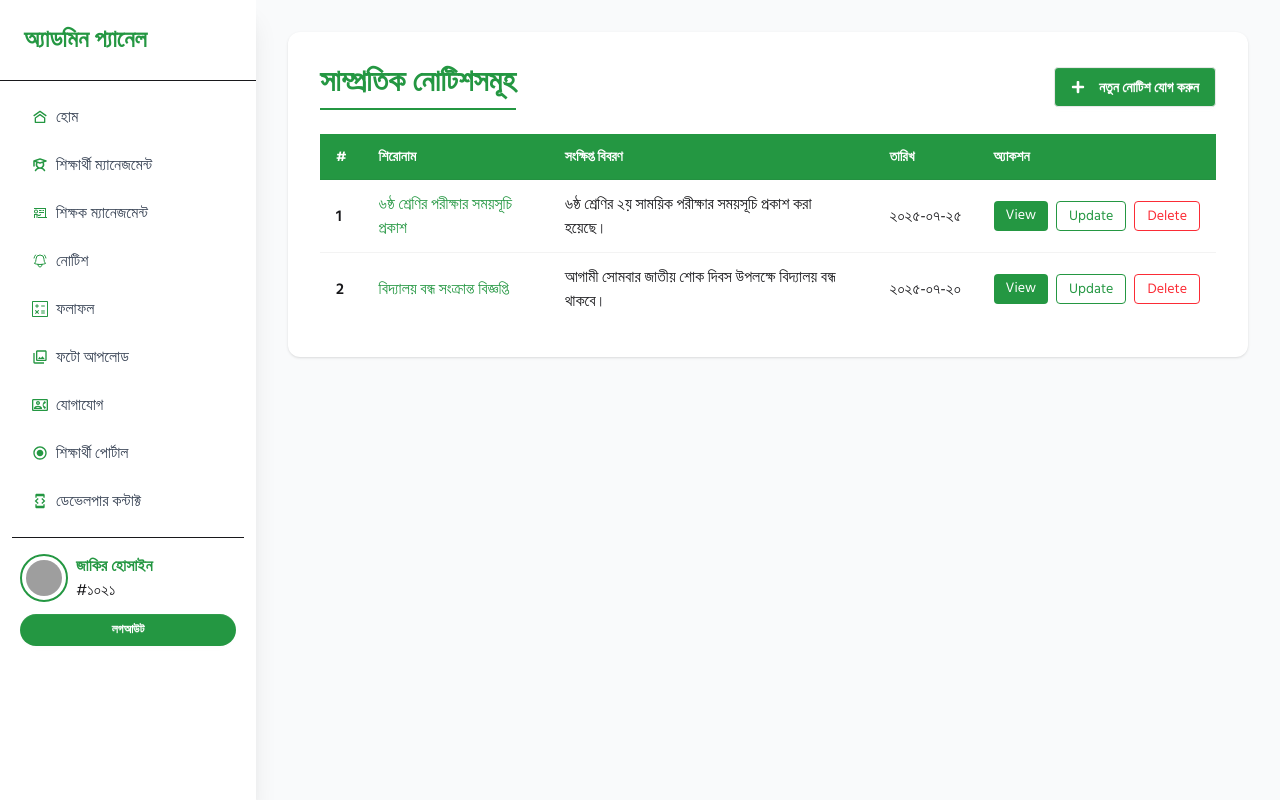
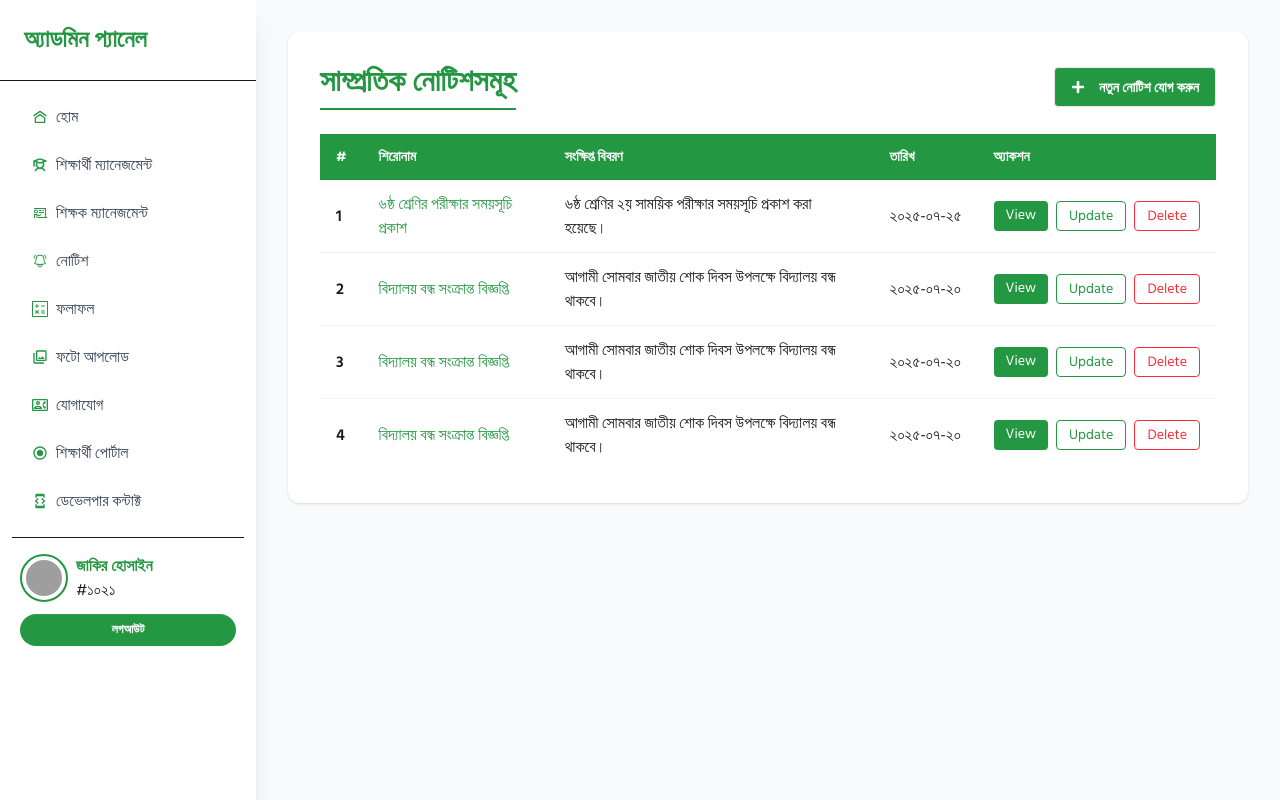
Before and after one commit to jahidul2004/src-sim-school, a React (Vite) app: page /admin/notices in a window 1280 px wide. Built offline with nearby package versions, Linux system fonts and the light colour scheme; grey boxes are pictures that could not be loaded.

Commit message:
Notice page updated.

```diff
--- a/src/pages/adminPages/adminNotice/AdminNotice.jsx
+++ b/src/pages/adminPages/adminNotice/AdminNotice.jsx
@@ -13,6 +13,22 @@ const AdminNotice = () => {
         },
         {
             id: "N-002",
+            title: "বিদ্যালয় বন্ধ সংক্রান্ত বিজ্ঞপ্তি",
+            shortDesc:
+                "আগামী সোমবার জাতীয় শোক দিবস উপলক্ষে বিদ্যালয় বন্ধ থাকবে।",
+            noticeLink: "https://example.com/notice-002",
+            date: "২০২৫-০৭-২০",
+        },
+        {
+            id: "N-003",
+            title: "বিদ্যালয় বন্ধ সংক্রান্ত বিজ্ঞপ্তি",
+            shortDesc:
+                "আগামী সোমবার জাতীয় শোক দিবস উপলক্ষে বিদ্যালয় বন্ধ থাকবে।",
+            noticeLink: "https://example.com/notice-002",
+            date: "২০২৫-০৭-২০",
+        },
+        {
+            id: "N-004",
             title: "বিদ্যালয় বন্ধ সংক্রান্ত বিজ্ঞপ্তি",
             shortDesc:
                 "আগামী সোমবার জাতীয় শোক দিবস উপলক্ষে বিদ্যালয় বন্ধ থাকবে।",
@@ -47,7 +63,7 @@ const AdminNotice = () => {
                         {notices.map((notice, index) => (
                             <tr
                                 key={notice.id}
-                                className="border-b hover:bg-gray-50 transition"
+                                className="hover:bg-gray-50 transition"
                             >
                                 <td className="py-3 px-4 font-semibold">
                                     {index + 1}
```
